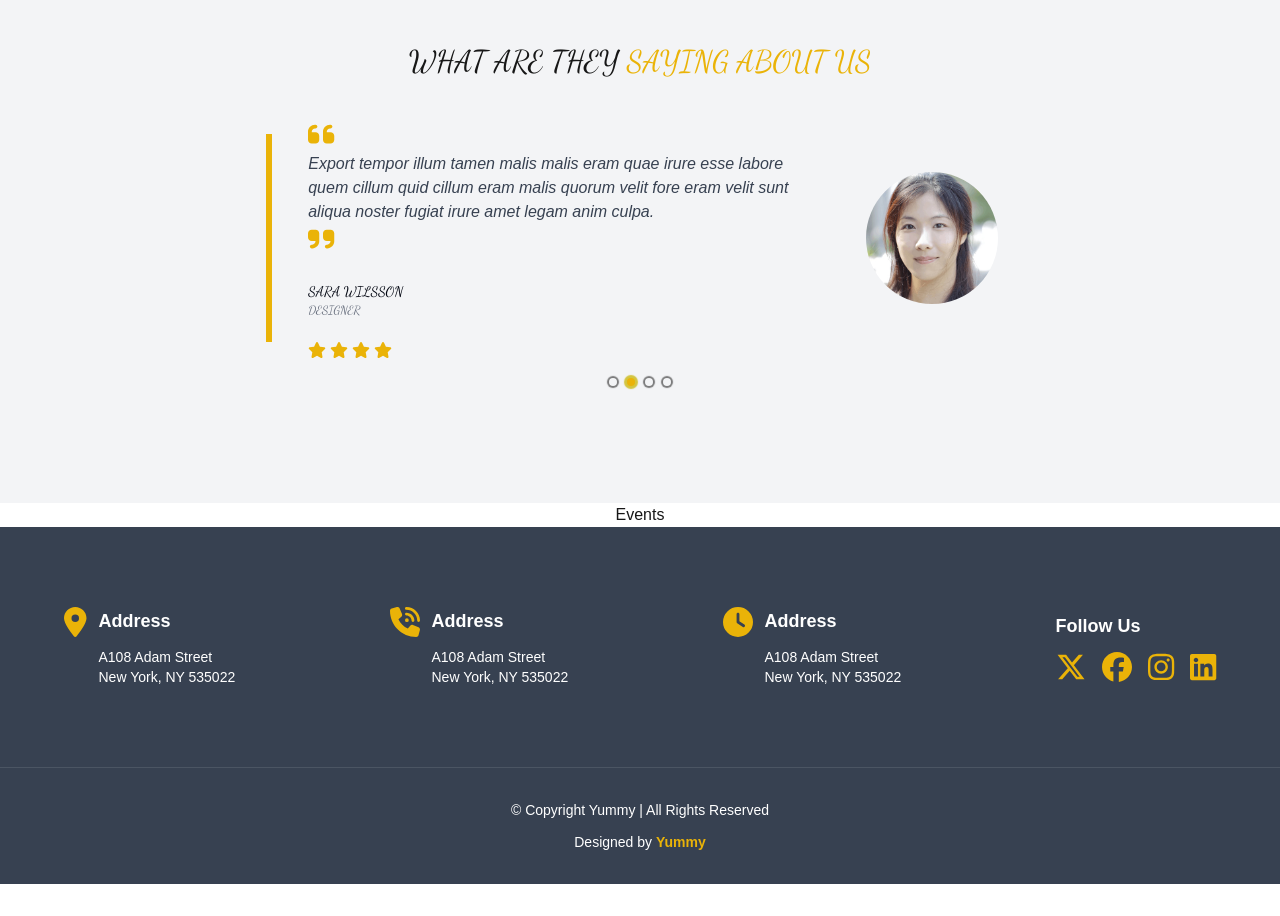
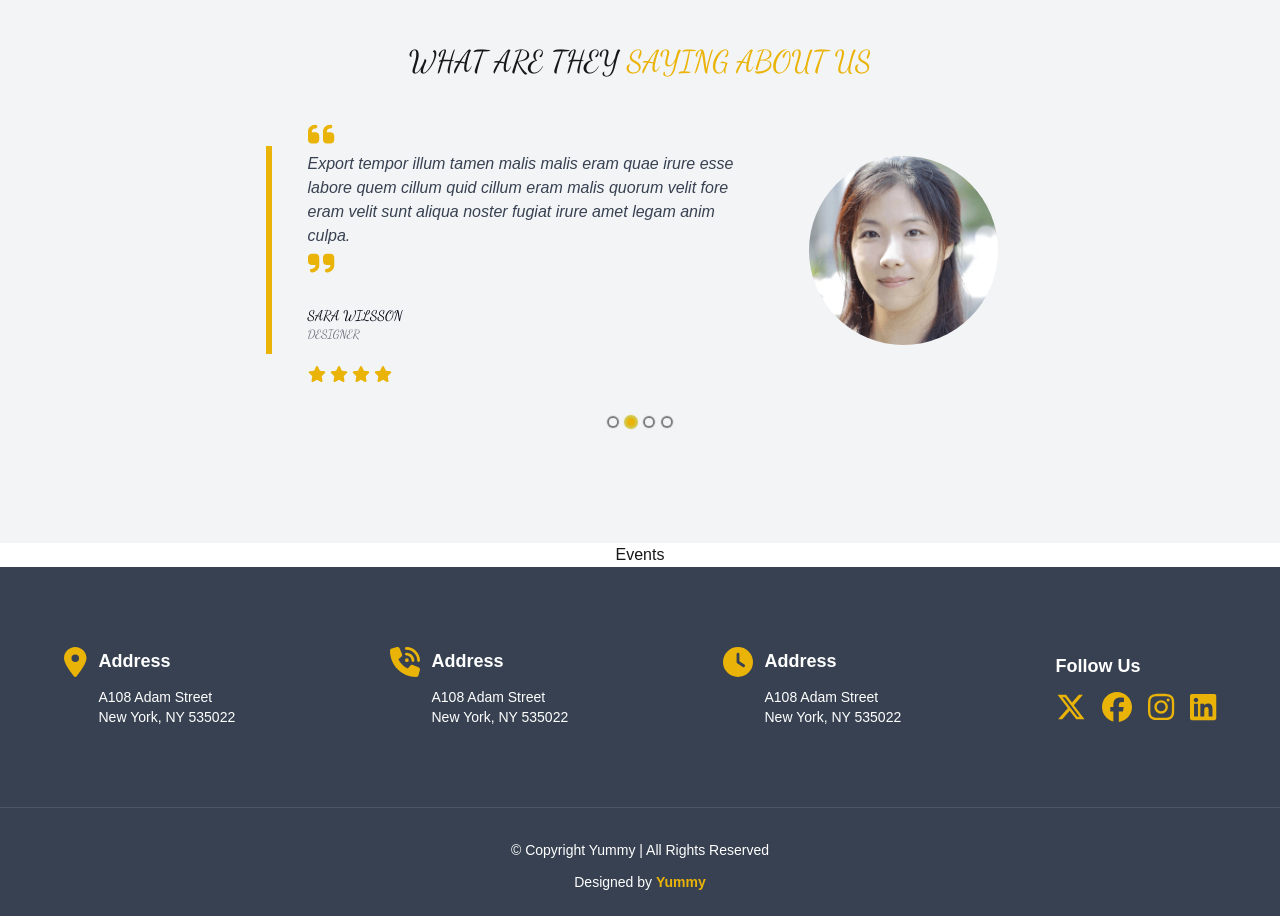
Before and after one commit to yaminphyu/foodie, a Next.js app: page / in a window 1280 px wide. Shown: the part 4023-4939 px from the top of the page. Before the commit the page ends 4907 px from the top, so only its background shows below. Built offline with nearby package versions, Linux system fonts and the light colour scheme; a web font is replaced by a local one.

Commit message:
added styles for testimonial

```diff
--- a/components/Testimonial.jsx
+++ b/components/Testimonial.jsx
@@ -8,24 +8,17 @@ import styles from '@/styles/Testimonial.module.css';
 import TitleSection from './TitleSection';
 
 export default function Testimonial() {
-    const items = [
-        {id: 1, title: 'item #1'},
-        {id: 2, title: 'item #2'},
-        {id: 3, title: 'item #3'},
-        {id: 4, title: 'item #4'},
-        {id: 5, title: 'item #5'}
-    ];
 
     return (
-        <section className='flex justify-center items-center w-full h-full px-5 md:px-10 xl:px-5 md:py-16 lg:py-28 box-border bg-gray-100'>
-            <div className='w-full lg:w-[85vw] xl:w-[90vw] 3xl:w-[85vw] 4xl:w-[85vw] 5xl:w-[76vw] flex flex-col justify-center items-center h-full gap-7 md:gap-10 px-2 md:px-6 py-12 lg:p-0'>
+        <section className={styles.container}>
+            <div className={styles.wrapper}>
                 <TitleSection
                     subTitle='Testimonials'
                     firstTitle='What Are They'
                     secondTitle='Saying About Us'
                 />
                 <div
-                    className='w-full md:w-[70vw] xl:w-[60vw] 5xl:w-[40vw]'
+                    className={styles.carousel}
                 >
                     <Carousel
                         showArrows={false}
@@ -35,42 +28,42 @@ export default function Testimonial() {
                         {testimonials.map(item =>
                             <div
                                 key={item.id}
-                                className='flex flex-col lg:flex-row justify-center items-center gap-5'
+                                className={styles['carousel-item']}
                             >
-                                <div className='flex flex-row justify-center items-center gap-6 h-full'>
-                                    <div className='w-4 h-full md:h-52 bg-yellow-500'></div>
-                                    <div className='flex flex-col justify-center items-start gap-3 px-3'>
+                                <div className={styles['carousel-container']}>
+                                    <div className={styles.line}></div>
+                                    <div className={styles.information}>
                                         <div>
                                             <FontAwesomeIcon
                                                 icon={faQuoteLeft}
-                                                className='text-yellow-500 text-3xl'
+                                                className={styles.quote}
                                             />
                                             <p className='text-gray-700 text-base italic'>{item.description}</p>
                                             <FontAwesomeIcon
                                                 icon={faQuoteRight}
-                                                className='text-yellow-500 text-3xl'
+                                                className={styles.quote}
                                             />
                                         </div>
-                                        <div className='flex flex-col mt-3'>
-                                            <p className='text-gray-950 text-sm uppercase font-dancing'>{item.name}</p>
-                                            <p className='text-gray-500 text-xs uppercase font-dancing'>{item.title}</p>
+                                        <div className={styles['text-container']}>
+                                            <p>{item.name}</p>
+                                            <p>{item.title}</p>
                                         </div>
-                                        <div className='flex flex-row gap-1 mt-3'>
+                                        <div className={styles['star-container']}>
                                             <FontAwesomeIcon
                                                 icon={faStar}
-                                                className='text-yellow-500'
+                                                className={styles.star}
                                             />
                                             <FontAwesomeIcon
                                                 icon={faStar}
-                                                className='text-yellow-500'
+                                                className={styles.star}
                                             />
                                             <FontAwesomeIcon
                                                 icon={faStar}
-                                                className='text-yellow-500'
+                                                className={styles.star}
                                             />
                                             <FontAwesomeIcon
                                                 icon={faStar}
-                                                className='text-yellow-500'
+                                                className={styles.star}
                                             />
                                         </div>
                                     </div>
@@ -79,9 +72,8 @@ export default function Testimonial() {
                                     <Image
                                         src={item.image}
                                         alt={item.name}
-                                        width={400}
-                                        height={400}
-                                        className='rounded-full p-4'
+                                        width={600}
+                                        height={600}
                                     />
                                 </div>
                             </div>
--- a/styles/Testimonial.module.css
+++ b/styles/Testimonial.module.css
@@ -1,10 +1,55 @@
-.line::before {
-    content: "";
-    position: absolute;
-    top: 0;
-    left: -10px;
-    height: 100%;
-    width: 3px;
-    background-color: #d40000; /* Red line */
-    border-radius: 3px;
+.container {
+    @apply flex justify-center items-center w-full h-full px-5 md:px-10 xl:px-5 md:py-16 lg:py-28 box-border bg-gray-100;
 }
+
+.wrapper {
+    @apply w-full lg:w-[85vw] xl:w-[90vw] 3xl:w-[85vw] 4xl:w-[85vw] 5xl:w-[76vw] flex flex-col justify-center items-center h-full gap-7 md:gap-10 px-2 md:px-6 py-12 lg:p-0;
+}
+
+.carousel {
+    @apply w-full md:w-[70vw] xl:w-[60vw] 5xl:w-[40vw];
+}
+
+.carousel-item {
+    @apply flex flex-col lg:flex-row justify-center items-center gap-5;
+}
+
+.carousel-container {
+    @apply flex flex-row justify-center items-center gap-6 h-full;
+}
+
+.line {
+    @apply w-4 h-full md:h-52 bg-yellow-500;
+}
+
+.information {
+    @apply flex flex-col justify-center items-start gap-3 px-3;
+}
+
+.quote {
+    @apply text-yellow-500 text-3xl;
+}
+
+.text-container {
+    @apply flex flex-col mt-3;
+}
+
+.text-container p:first-child {
+    @apply text-gray-950 text-sm uppercase font-dancing;
+}
+
+.text-container p:last-child {
+    @apply text-gray-500 text-xs uppercase font-dancing;
+}
+
+.star-container {
+    @apply flex flex-row gap-1 mt-3;
+}
+
+.star {
+    @apply text-yellow-500;
+}
+
+.carousel-item div img {
+    @apply rounded-full p-4 object-contain;
+}
```
